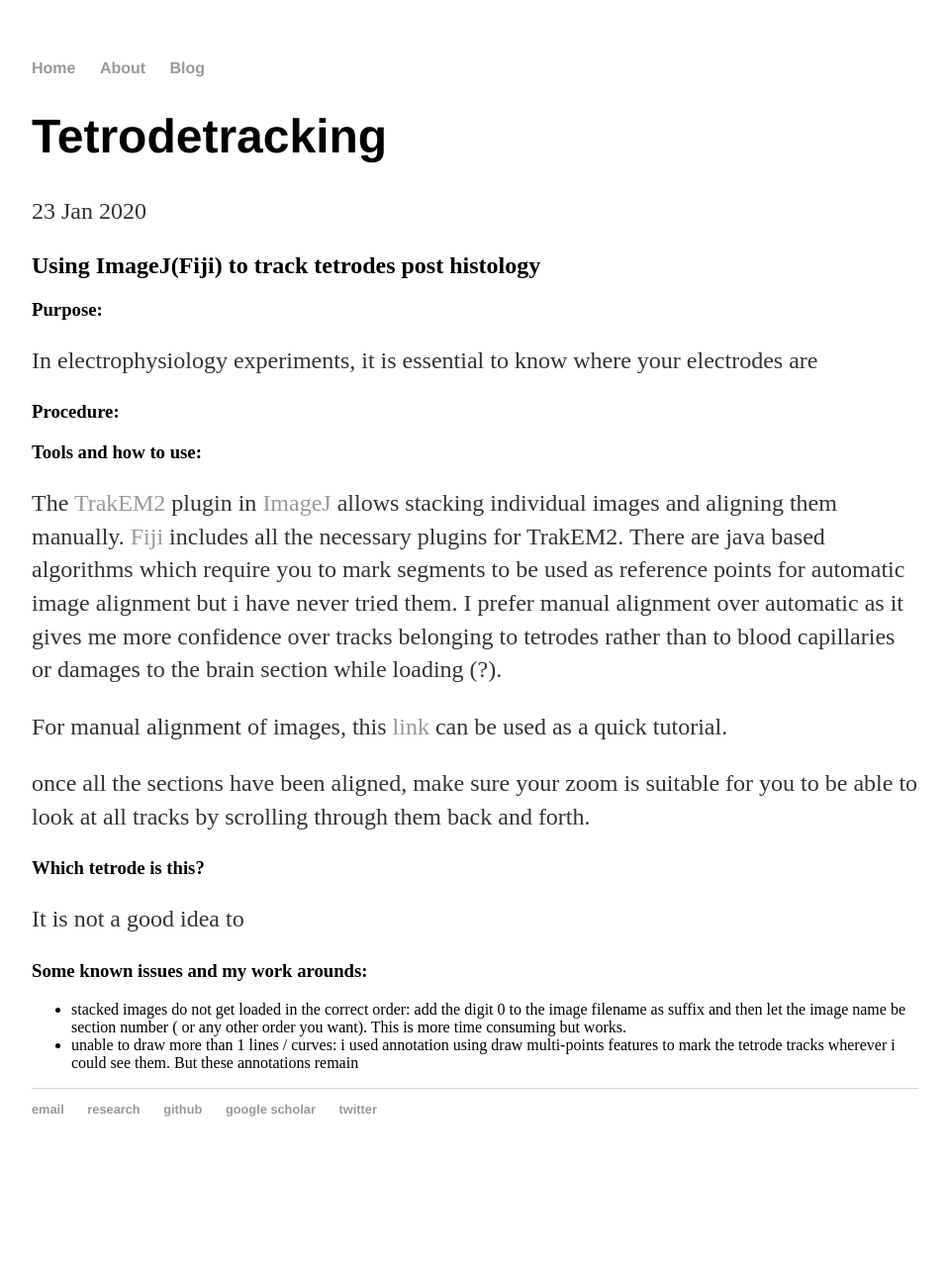
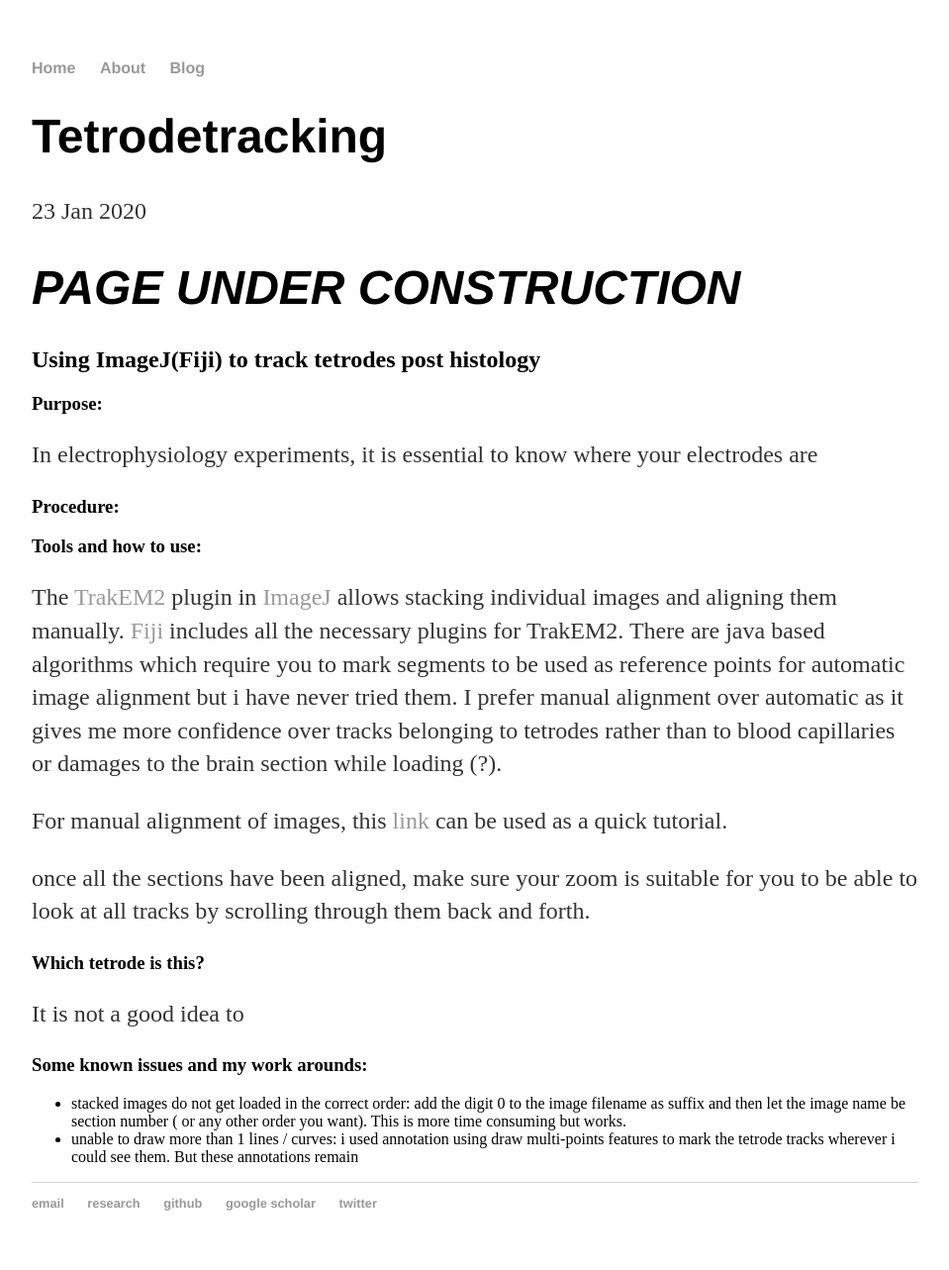
Before and after one commit to AdiBish/adibish.github.io, a Jekyll site: the page built from _posts/2020-01-23-TetrodeTracking.md, in a window 1280 px wide. Shown: the whole page at 99% size, without its empty margins (160-1119 px from the left). Built offline with Jekyll 4.4.1, drawn with Linux system fonts in a browser that asks for light colours; our own code applies the rules of GitHub Pages for plain Markdown files; comment, search, counter and statistics services are not loaded; before the commit the page ends 1188 px from its top, so only the background shows below that.

Commit message:
Update 2020-01-23-TetrodeTracking.md

```diff
--- a/_posts/2020-01-23-TetrodeTracking.md
+++ b/_posts/2020-01-23-TetrodeTracking.md
@@ -1,3 +1,4 @@
+# *PAGE UNDER CONSTRUCTION*
 ## Using ImageJ(Fiji) to track tetrodes post histology
 ### **Purpose**:
 In electrophysiology experiments, it is essential to know where your electrodes are
```
